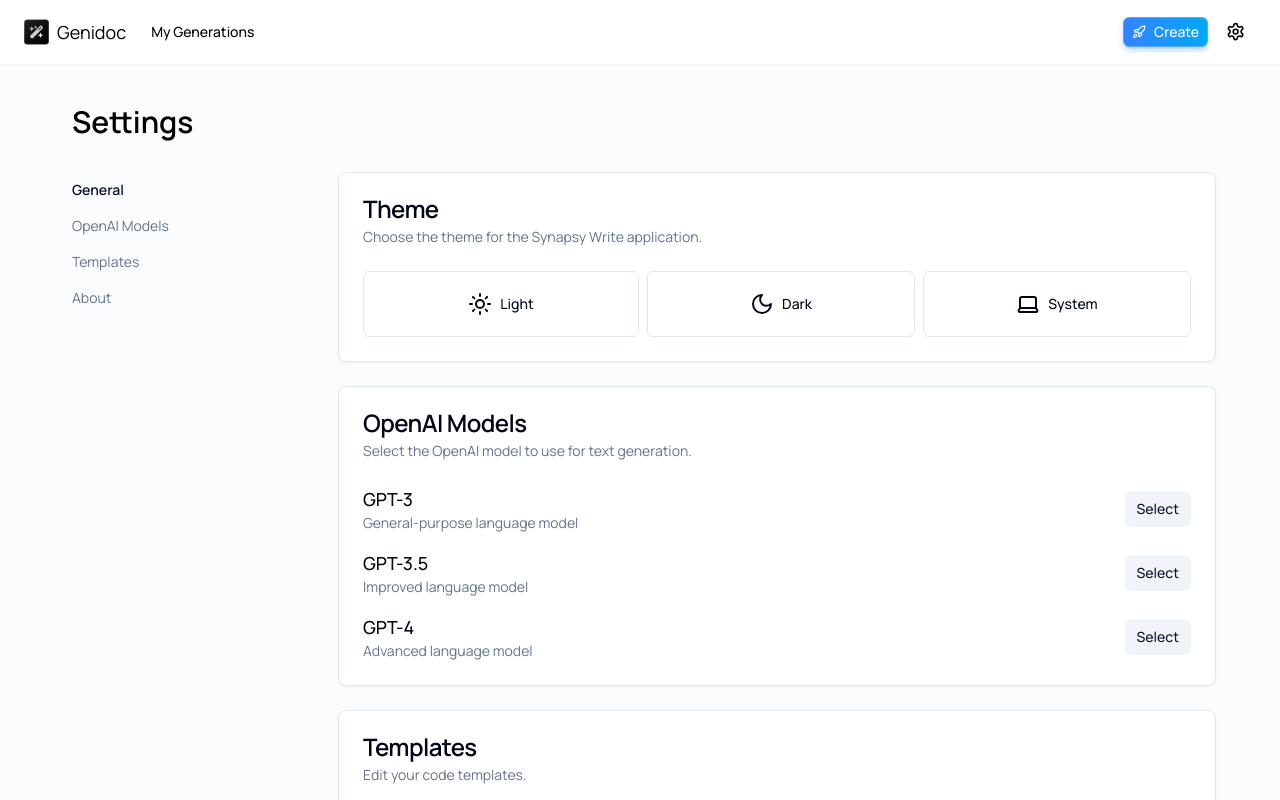
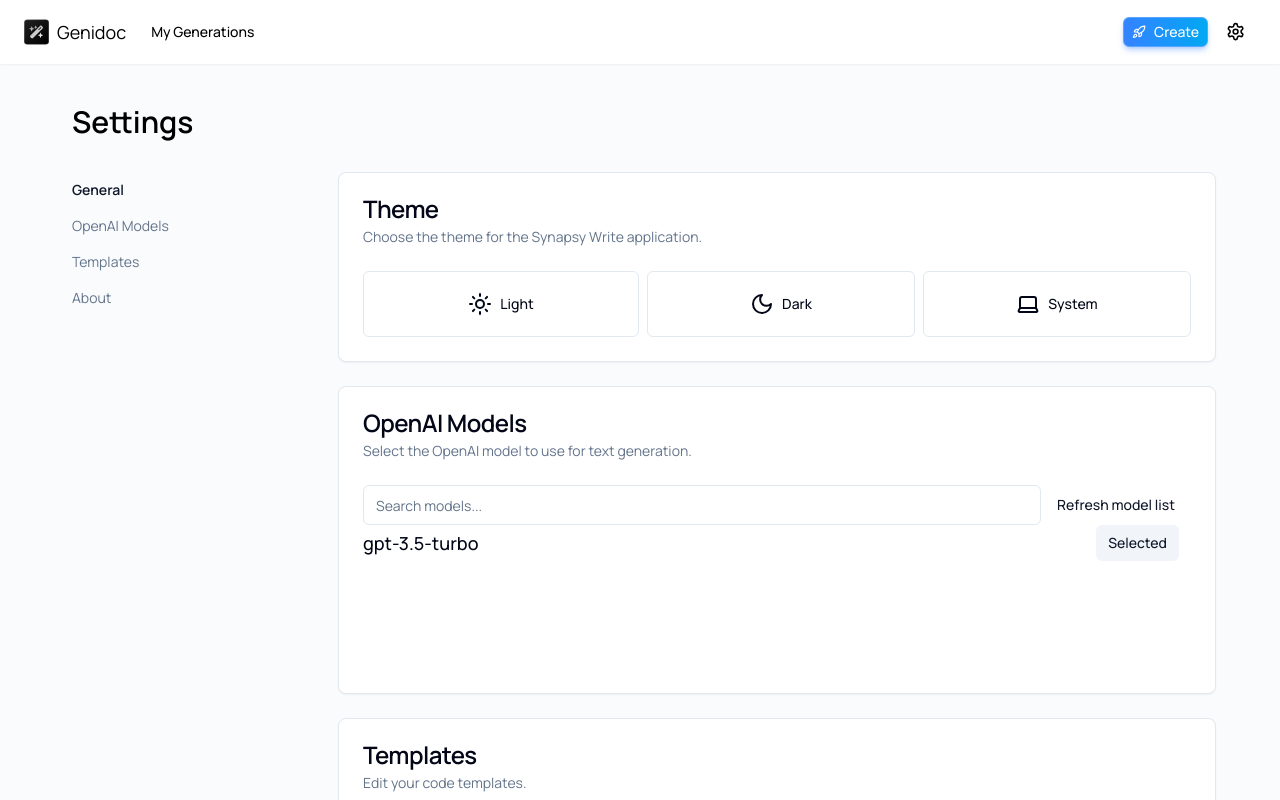
Before and after one commit to synapsy-ai/genidoc, a Next.js app: page /settings in a window 1280 px wide. Shown: the top 800 px of the page. Built offline with nearby package versions, Linux system fonts and the light colour scheme.

Commit message:
Added OpenAI Models section

```diff
--- a/app/settings/page.tsx
+++ b/app/settings/page.tsx
@@ -40,7 +40,7 @@ import {
   AlertDialogTrigger,
 } from "@/components/ui/alert-dialog";
 import { resetGenerations } from "@/lib/generation";
-import { resetSettings } from "@/lib/settings";
+import { getSettings, resetSettings, setSettings } from "@/lib/settings";
 import {
   Dialog,
   DialogClose,
@@ -51,10 +51,20 @@ import {
   DialogTrigger,
 } from "@/components/ui/dialog";
 import { version } from "@/lib/version";
+import { ScrollArea } from "@/components/ui/scroll-area";
+import { getModels } from "@/lib/ai";
+import { Input } from "@/components/ui/input";
 export default function SettingsPage() {
   const { setTheme } = useTheme();
   let templates = loadTemplates();
+  let settings = getSettings();
   const [temp, setTemp] = useState(templates);
+  const [key, setKey] = useState(settings?.key);
+  const [model, setModel] = useState(settings?.defaultModel ?? "gpt-3.5-turbo");
+  const [models, setModels] = useState(
+    settings?.availableModels ?? ["gpt-3.5-turbo"]
+  );
+  const [modelQuery, setModelQuery] = useState("");
   return (
     <main className="flex min-h-[calc(100vh_-_theme(spacing.16))] flex-1 flex-col gap-4 bg-slate-100/40 p-4 px-2 pb-20 dark:bg-transparent sm:mt-16 sm:pb-0 md:gap-8 md:p-10">
       <div className="mx-auto grid w-full max-w-6xl gap-2">
@@ -130,41 +140,60 @@ export default function SettingsPage() {
               </CardDescription>
             </CardHeader>
             <CardContent>
-              <div className="grid gap-4">
-                <div className="flex items-center justify-between">
-                  <div>
-                    <h4 className="text-lg font-medium">GPT-3</h4>
-                    <p className="text-sm text-muted-foreground">
-                      General-purpose language model
-                    </p>
-                  </div>
-                  <Button variant="secondary" size="sm">
-                    Select
+              <div className="flex justify-stretch">
+                <Input
+                  value={modelQuery}
+                  onChange={(v) => setModelQuery(v.target.value)}
+                  placeholder="Search models..."
+                />
+                <Button
+                  onClick={async () => {
+                    const m = await getModels(settings?.key ?? "");
+                    setModels(m);
+                    if (settings) {
+                      settings.availableModels = m;
+                      setSettings(settings);
+                    } else {
+                      setSettings({ key: key ?? "", availableModels: m });
+                    }
+                  }}
+                  className="text-nowrap"
+                  variant="link"
+                >
+                  Refresh model list
                 </Button>
               </div>
-                <div className="flex items-center justify-between">
+              <ScrollArea className="h-36">
+                <div className="grid gap-4">
+                  {models.sort().map((m, i) => (
+                    <>
+                      {m.includes(modelQuery) && (
+                        <div
+                          key={i}
+                          className="flex items-center justify-between mr-3"
+                        >
                           <div>
-                    <h4 className="text-lg font-medium">GPT-3.5</h4>
-                    <p className="text-sm text-muted-foreground">
-                      Improved language model
-                    </p>
+                            <h4 className="text-lg font-medium">{m}</h4>
                           </div>
-                  <Button variant="secondary" size="sm">
-                    Select
+                          <Button
+                            onClick={() => {
+                              setModel(m);
+                              if (settings) {
+                                settings.defaultModel = m;
+                                setSettings(settings);
+                              }
+                            }}
+                            variant="secondary"
+                            size="sm"
+                          >
+                            {m === model ? "Selected" : "Select"}
                           </Button>
                         </div>
-                <div className="flex items-center justify-between">
-                  <div>
-                    <h4 className="text-lg font-medium">GPT-4</h4>
-                    <p className="text-sm text-muted-foreground">
-                      Advanced language model
-                    </p>
+                      )}
+                    </>
+                  ))}
                 </div>
-                  <Button variant="secondary" size="sm">
-                    Select
-                  </Button>
-                </div>
-              </div>
+              </ScrollArea>
             </CardContent>
           </Card>
           <Card>
```
Lines whose indentation alone changed are shown as unchanged.
